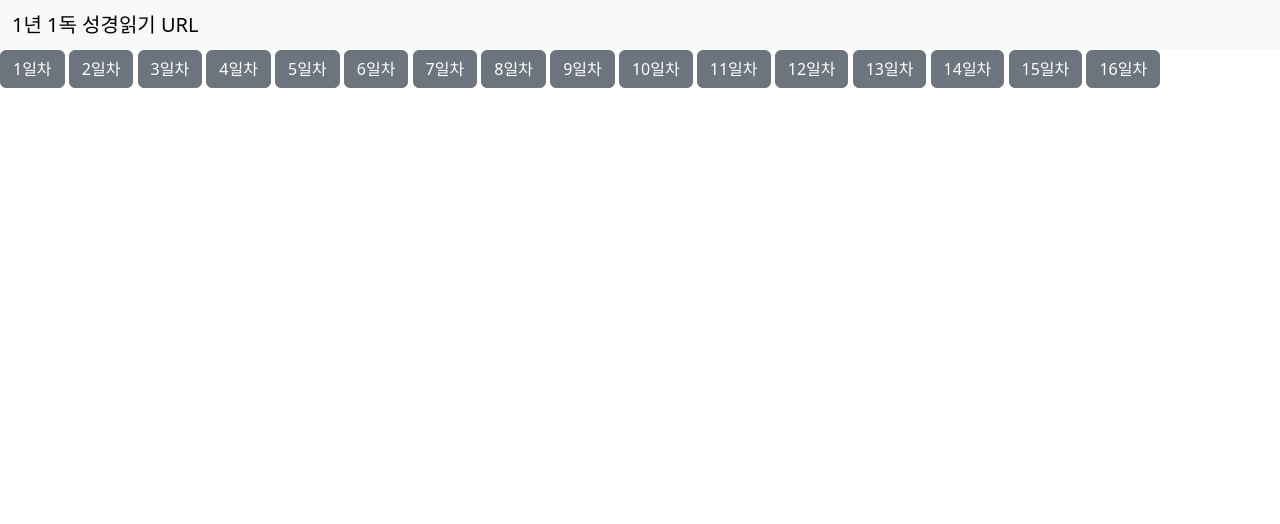
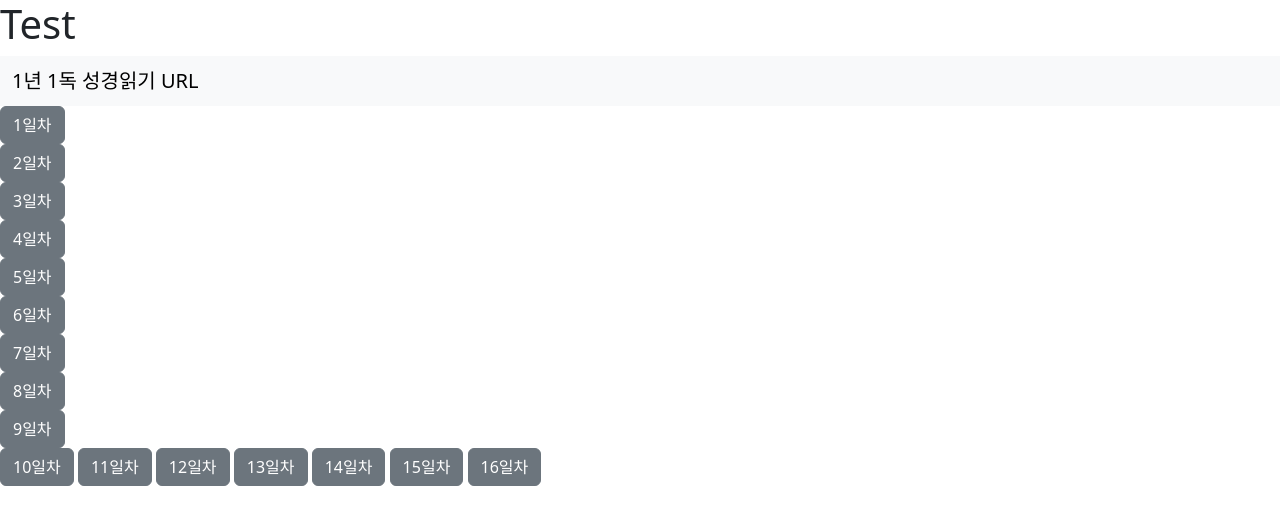
Before and after one commit to stkgim/Reading_bible, a plain HTML site: page index.html in a window 1280 px wide. Drawn offline with nearby package versions, Linux system fonts and the light colour scheme.

Commit message:
modified button

```diff
--- a/index.html
+++ b/index.html
@@ -4,24 +4,51 @@
     <meta charset="utf-8">
     <meta name="viewport" content="width=device-width, initial-scale=1">
     <title>God is Love</title>
+    <link rel="stylesheet" href="style.css" type="text/css">
     <link href="https://cdn.jsdelivr.net/npm/bootstrap@5.3.0-alpha1/dist/css/bootstrap.min.css" rel="stylesheet" integrity="sha384-GLhlTQ8iRABdZLl6O3oVMWSktQOp6b7In1Zl3/Jr59b6EGGoI1aFkw7cmDA6j6gD" crossorigin="anonymous">
   </head>
     <body>
+      <h1>Test</h1>
       <nav class="navbar bg-body-tertiary">
         <div class="container-fluid">
           <span class="navbar-brand mb-0 h1">1년 1독 성경읽기 URL</span>
         </div>
       </nav>
+       <!--1일차-->
+        <div>
         <button type="button" class="btn btn-secondary">1일차</button>
+        </div>
+        <!--2일차-->
+        <div>
         <button type="button" class="btn btn-secondary">2일차</button>
+        </div>
+        <!--3일차-->
+        <div>
         <button type="button" class="btn btn-secondary">3일차</button>
+        </div>
+        <!--4일차-->
+        <div>
         <button type="button" class="btn btn-secondary">4일차</button>
+        </div>
+        <!--5일차-->
+        <div>
         <button type="button" class="btn btn-secondary">5일차</button>
-        <button type="button" class="btn btn-secondary">6일차</button>
+        </div>
+        <!--6일차-->
+        <div>
+          <button type="button" class="btn btn-secondary">6일차</button>
+        </div>
+        <!--7일차-->
+        <div>
         <button type="button" class="btn btn-secondary">7일차</button>
-        <button type="button" class="btn btn-secondary">8일차</button>
+        </div>
+        <!--8일차-->
+        <div><button type="button" class="btn btn-secondary">8일차</button>
+        </div>
+        <!--9일차-->
+        <div>
         <button type="button" class="btn btn-secondary">9일차</button>
-        <button type="button" class="btn btn-secondary">10일차</button>
+        </div><button type="button" class="btn btn-secondary">10일차</button>
         <button type="button" class="btn btn-secondary">11일차</button>
         <button type="button" class="btn btn-secondary">12일차</button>
         <button type="button" class="btn btn-secondary">13일차</button>
```
